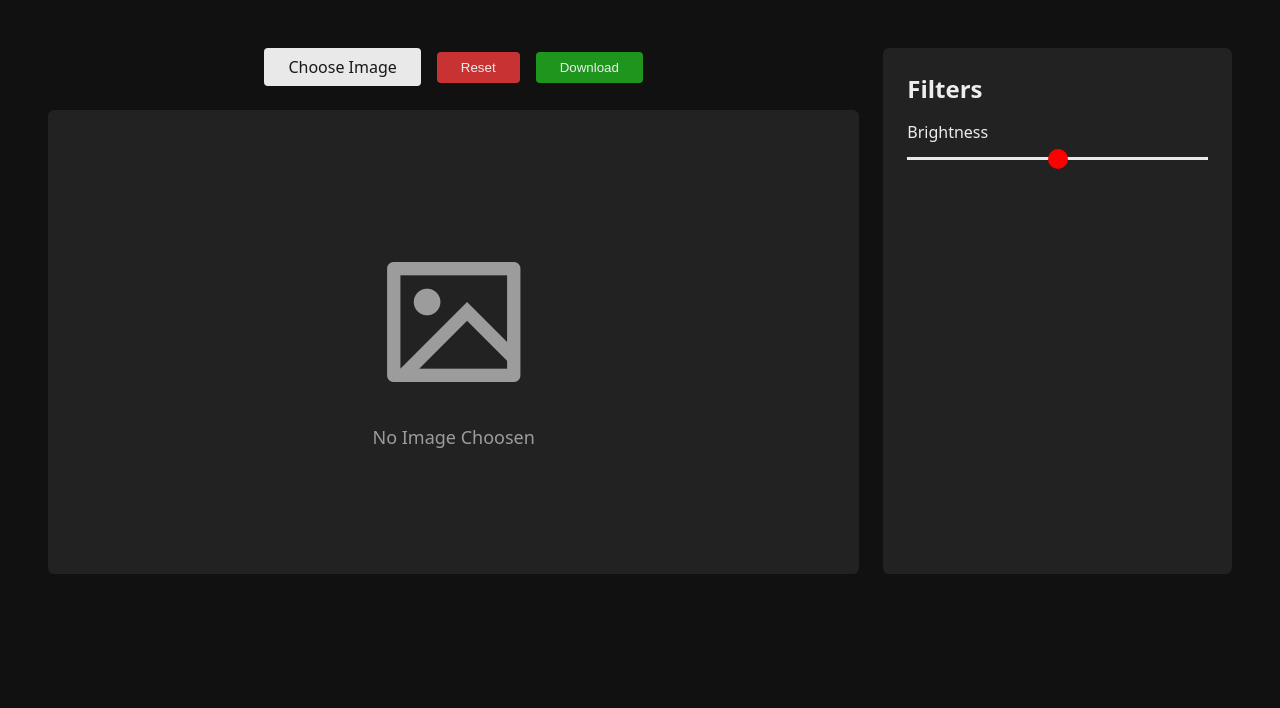
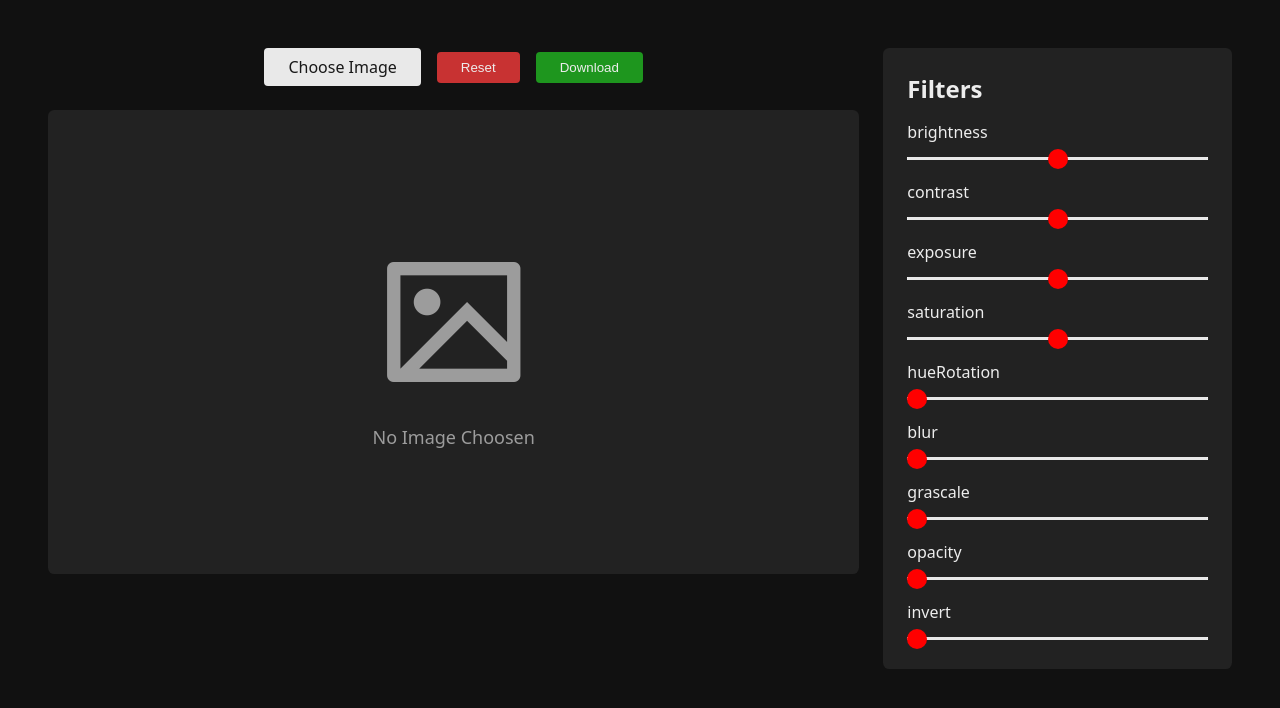
Before and after one commit to KrunalKadtan/Image-Editor, a plain HTML site: page index.html in a window 1280 px wide. Drawn offline with nearby package versions, Linux system fonts and the light colour scheme.

Commit message:
UI completed

```diff
--- a/index.html
+++ b/index.html
@@ -36,19 +36,11 @@
         <div class="right">
           <h2>Filters</h2>
           <div class="filters">
-            <div class="filter">
-              <p>Brightness</p>
-              <input
-                type="range"
-                min="0"
-                max="200"
-                name="brightness"
-                value="100"
-              >
-            </div>
           </div>
         </div>
       </section>
     </main>
+
+    <script src="script.js"></script>
   </body>
 </html>
--- /dev/null
+++ b/script.js
@@ -0,0 +1,84 @@
+const filters = {
+  brightness: {
+    value: 100,
+    min: 0,
+    max: 200,
+    unit: "%",
+  },
+  contrast: {
+    value: 100,
+    min: 0,
+    max: 200,
+    unit: "%",
+  },
+  exposure: {
+    value: 100,
+    min: 0,
+    max: 200,
+    unit: "%"
+  },
+  saturation: {
+    value: 100,
+    min: 0,
+    max: 200,
+    unit: "%"
+  },
+  hueRotation: {
+    value: 0,
+    min: 0,
+    max: 360,
+    unit: "deg"
+  },
+  blur: {
+    value: 0,
+    min: 0,
+    max: 20,
+    unit: "px",
+  },
+  grascale: {
+    value: 0,
+    min: 0,
+    max: 100,
+    unit: "%",
+  },
+  opacity: {
+    value: 0,
+    min: 0,
+    max: 100,
+    unit: "%",
+  },
+  invert: {
+    value: 0,
+    min: 0,
+    max: 100,
+    unit: "%",
+  },
+}
+
+const filtersContainer = document.querySelector('.filters');
+
+function createFilterElement(name, unit = "%", value, min, max) {
+  const div = document.createElement('div');
+  div.classList.add('filter');
+
+  const input = document.createElement('input');
+  input.type = "range";
+  input.min = min;
+  input.max = max;
+  input.value = value;
+  input.id = name;
+
+  const p = document.createElement('p');
+  p.innerText = name;
+
+  div.appendChild(p);
+  div.appendChild(input);
+
+  return div;
+}
+
+Object.keys(filters).forEach(filter => {
+  const filterElement = createFilterElement(filter, filters[filter].unit, filters[filter].value, filters[filter].min, filters[filter].max);
+
+  filtersContainer.appendChild(filterElement);
+})
```
